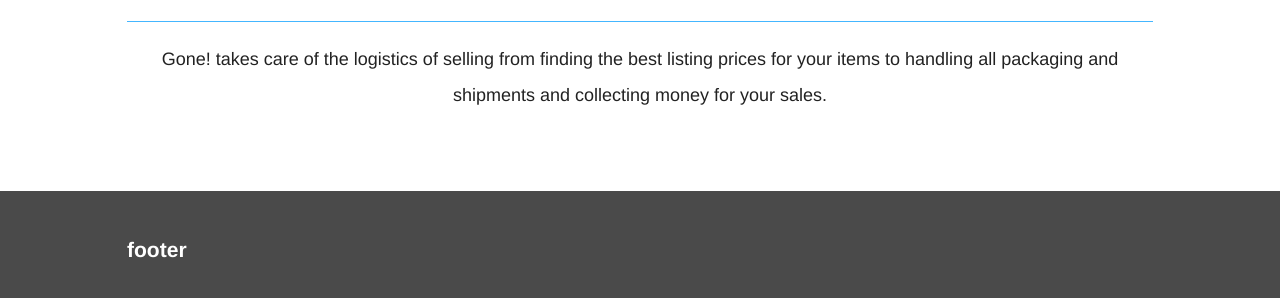
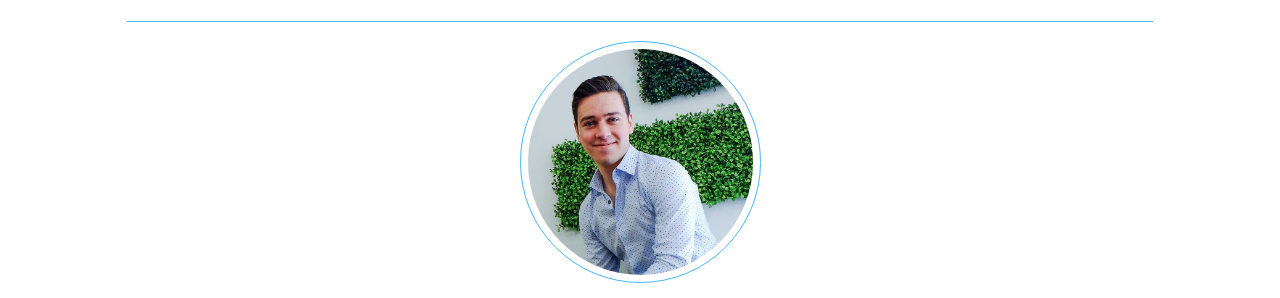
Before and after one commit to kylebillings/gone-marketing-page, a plain HTML site: page index.html in a window 1280 px wide. Shown: the part 1701-1999 px from the top of the page. Drawn offline with nearby package versions, Linux system fonts and the light colour scheme.

Commit message:
first commit

```diff
--- a/index.html
+++ b/index.html
@@ -226,6 +226,7 @@
                         <img src="img/kyle.jpg" alt="" class="headshot">
                         <h1>Gone is designed to help you sell your things.</h1>
                         <hr class="blue-line">
+                        <img src="img/raphael.jpg" alt="" class="headshot">
                         <p class="margin-bottom">Gone! takes care of the logistics of selling from finding the best listing prices for your items to handling all packaging and shipments and collecting money for your sales.</p>
                     </header>
             </div> <!-- #main -->
```
Also changed, not shown: img/raphael.jpg (added).
